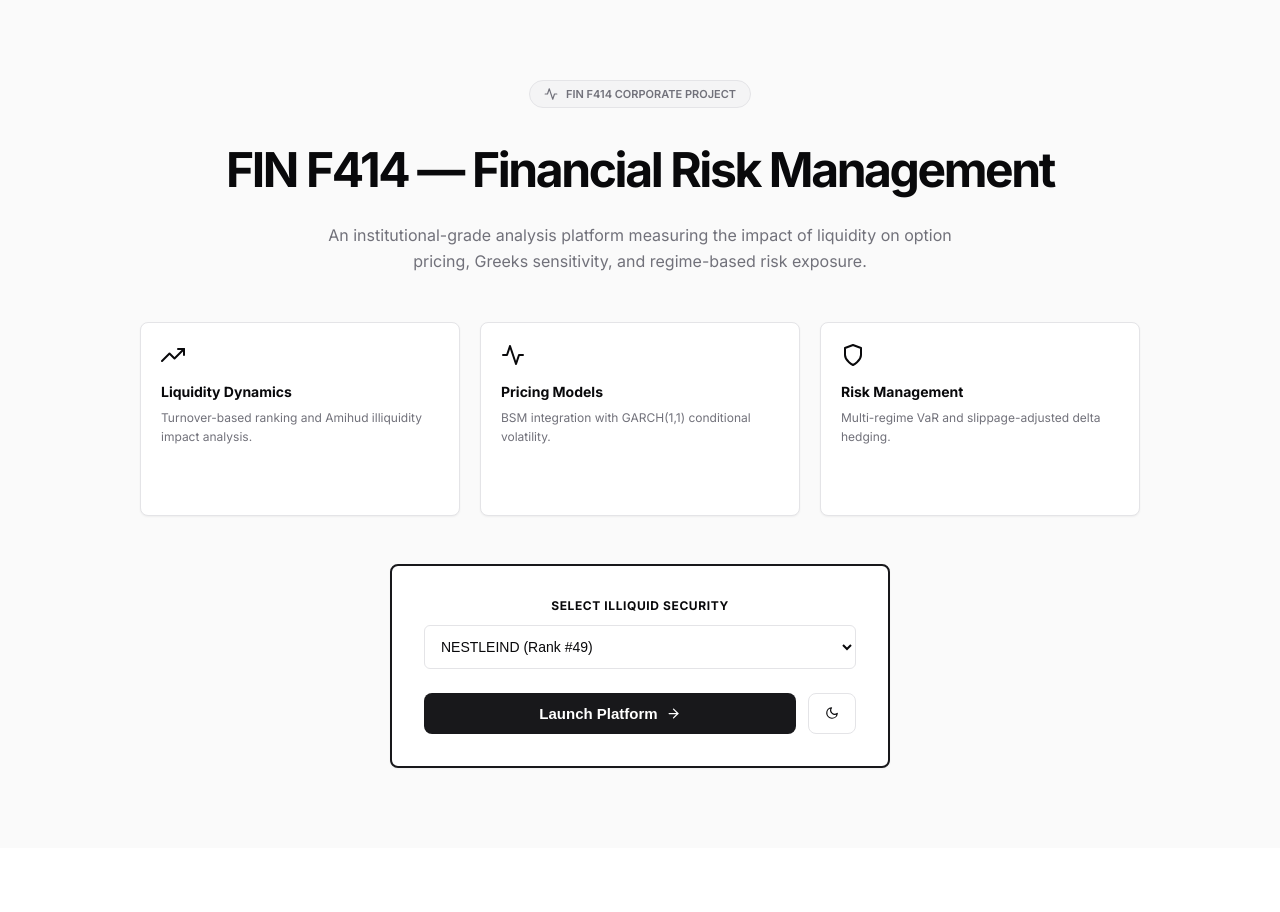
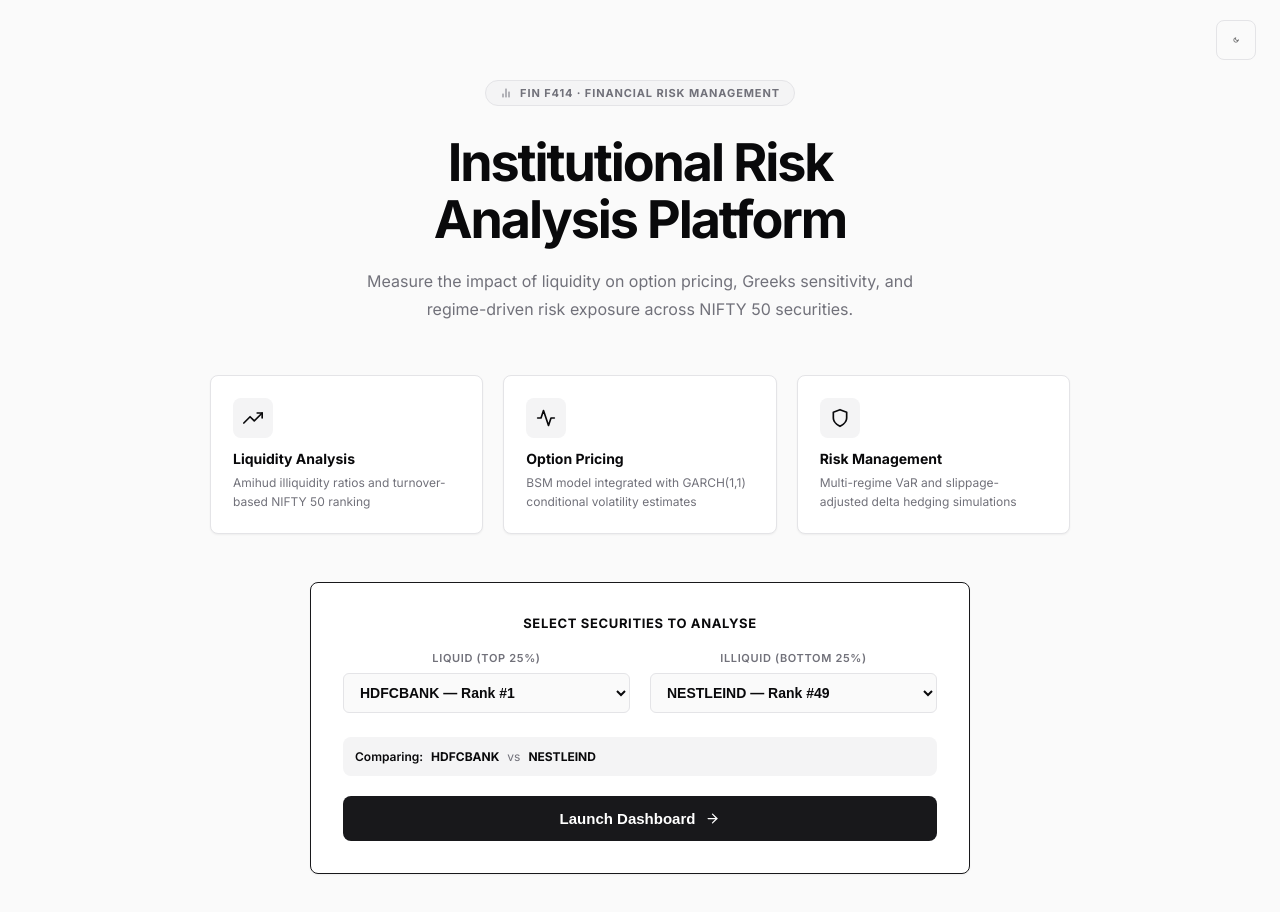
Before and after one commit to Aditya-021005/FRAM, a React app in the folder frontend/: page / in a window 1280 px wide. Shown: the top 912 px of the page. Before the commit the page ends 848 px from the top, so only its background shows below. Built offline with nearby package versions, Linux system fonts and the light colour scheme; the HTML template or start-up script is replaced by a standard one.

Commit message:
Premium landing page redesign, fix BSM chart color, dark tooltip fix, pin L/I selected rows

```diff
--- a/frontend/src/App.jsx
+++ b/frontend/src/App.jsx
@@ -1,75 +1,95 @@
 import React, { useState, useEffect } from 'react';
-import { FiSun, FiMoon, FiArrowRight, FiActivity, FiShield, FiTrendingUp } from 'react-icons/fi';
+import { FiSun, FiMoon, FiArrowRight, FiActivity, FiShield, FiTrendingUp, FiBarChart2 } from 'react-icons/fi';
 import PartA from './components/PartA';
 import PartB from './components/PartB';
 import PartC from './components/PartC';
 import PartD from './components/PartD';
-import { PROJECT_INFO, NIFTY50_RANKING, getIlliquidData } from './data';
+import { PROJECT_INFO, NIFTY50_RANKING, getIlliquidData, getLiquidData } from './data';
 
 function App() {
   const [activeTab, setActiveTab] = useState('Part A');
   const [isLanding, setIsLanding] = useState(true);
   const [isDark, setIsDark] = useState(false);
   const [illiquidTicker, setIlliquidTicker] = useState('NESTLEIND.NS');
+  const [liquidTicker, setLiquidTicker] = useState('HDFCBANK.NS');
 
   useEffect(() => {
     document.documentElement.className = isDark ? 'dark' : '';
   }, [isDark]);
 
   const illiquidStocks = NIFTY50_RANKING.filter(s => s.category === 'ILLIQUID');
+  const liquidStocks = NIFTY50_RANKING.filter(s => s.category === 'LIQUID');
   const illiquidData = getIlliquidData(illiquidTicker);
+  const liquidData = getLiquidData(liquidTicker);
 
   if (isLanding) {
     return (
-      <div className="landing fade-in">
-        <div className="slide-up" style={{ display: 'flex', gap: '8px', alignItems: 'center', background: 'var(--bg-muted)', padding: '6px 14px', borderRadius: '100px', fontSize: '11px', fontWeight: 600, color: 'var(--text-secondary)', marginBottom: '32px', border: '1px solid var(--border)' }}>
-          <FiActivity size={14} /> FIN F414 CORPORATE PROJECT
+      <div className="landing fade-in" style={{ justifyContent: 'center', gap: 0 }}>
+
+        <div style={{ position: 'absolute', top: 20, right: 24 }}>
+          <button className="btn-outline" style={{ display: 'flex', alignItems: 'center', justifyContent: 'center', width: '40px', height: '40px' }} onClick={() => setIsDark(!isDark)}>
+            {isDark ? <FiSun size={16} /> : <FiMoon size={16} />}
+          </button>
         </div>
-        <h1 className="slide-up" style={{ maxWidth: '900px', marginBottom: '24px' }}>{PROJECT_INFO.title}</h1>
-        <p className="slide-up" style={{ marginBottom: '48px' }}>
-          An institutional-grade analysis platform measuring the impact of liquidity on option pricing,
-           Greeks sensitivity, and regime-based risk exposure.
+
+        <div className="slide-up" style={{ display: 'inline-flex', gap: '8px', alignItems: 'center', background: 'var(--bg-muted)', padding: '5px 14px', borderRadius: '100px', fontSize: '11px', fontWeight: 700, color: 'var(--text-secondary)', marginBottom: '28px', border: '1px solid var(--border)', letterSpacing: '0.08em' }}>
+          <FiBarChart2 size={12} /> FIN F414 · FINANCIAL RISK MANAGEMENT
+        </div>
+
+        <h1 className="slide-up" style={{ fontSize: '52px', maxWidth: '820px', marginBottom: '20px', letterSpacing: '-0.04em', lineHeight: 1.1 }}>
+          Institutional Risk<br/>Analysis Platform
+        </h1>
+
+        <p className="slide-up" style={{ fontSize: '16px', color: 'var(--text-secondary)', maxWidth: '560px', marginBottom: '52px', lineHeight: 1.7 }}>
+          Measure the impact of liquidity on option pricing, Greeks sensitivity,
+          and regime-driven risk exposure across NIFTY 50 securities.
         </p>
 
-        <div className="grid-3 slide-up" style={{ marginBottom: '48px', textAlign: 'left' }}>
-          <div className="card" style={{ padding: '20px' }}>
-            <FiTrendingUp style={{ marginBottom: '12px' }} size={24} />
-            <h3 style={{ fontSize: '14px', marginBottom: '8px' }}>Liquidity Dynamics</h3>
-            <p style={{ fontSize: '12px', color: 'var(--text-secondary)' }}>Turnover-based ranking and Amihud illiquidity impact analysis.</p>
-          </div>
-          <div className="card" style={{ padding: '20px' }}>
-            <FiActivity style={{ marginBottom: '12px' }} size={24} />
-            <h3 style={{ fontSize: '14px', marginBottom: '8px' }}>Pricing Models</h3>
-            <p style={{ fontSize: '12px', color: 'var(--text-secondary)' }}>BSM integration with GARCH(1,1) conditional volatility.</p>
-          </div>
-          <div className="card" style={{ padding: '20px' }}>
-            <FiShield style={{ marginBottom: '12px' }} size={24} />
-            <h3 style={{ fontSize: '14px', marginBottom: '8px' }}>Risk Management</h3>
-            <p style={{ fontSize: '12px', color: 'var(--text-secondary)' }}>Multi-regime VaR and slippage-adjusted delta hedging.</p>
-          </div>
+        <div className="grid-3 slide-up" style={{ marginBottom: '48px', textAlign: 'left', maxWidth: '860px', width: '100%' }}>
+          {[
+            { icon: <FiTrendingUp size={20} />, title: 'Liquidity Analysis', desc: 'Amihud illiquidity ratios and turnover-based NIFTY 50 ranking' },
+            { icon: <FiActivity size={20} />, title: 'Option Pricing', desc: 'BSM model integrated with GARCH(1,1) conditional volatility estimates' },
+            { icon: <FiShield size={20} />, title: 'Risk Management', desc: 'Multi-regime VaR and slippage-adjusted delta hedging simulations' },
+          ].map((f, i) => (
+            <div key={i} className="card" style={{ padding: '22px', display: 'flex', flexDirection: 'column', gap: '12px' }}>
+              <div style={{ width: 40, height: 40, borderRadius: 8, background: 'var(--bg-muted)', display: 'flex', alignItems: 'center', justifyContent: 'center', color: 'var(--text-primary)' }}>
+                {f.icon}
+              </div>
+              <div>
+                <div style={{ fontWeight: 700, fontSize: '14px', marginBottom: '6px' }}>{f.title}</div>
+                <div style={{ fontSize: '12px', color: 'var(--text-secondary)', lineHeight: 1.6 }}>{f.desc}</div>
+              </div>
+            </div>
+          ))}
         </div>
 
-        <div className="card scale-in" style={{ padding: '32px', maxWidth: '500px', width: '100%', border: '2px solid var(--accent)' }}>
-          <label style={{ fontSize: '12px', fontWeight: 700, display: 'block', marginBottom: '12px', textTransform: 'uppercase', letterSpacing: '0.05em' }}>
-            Select Illiquid Security
-          </label>
-          <select
-            value={illiquidTicker}
-            onChange={(e) => setIlliquidTicker(e.target.value)}
-            style={{ width: '100%', padding: '12px', borderRadius: '6px', border: '1px solid var(--border)', background: 'var(--bg-card)', color: 'var(--text-primary)', marginBottom: '24px', fontSize: '14px', fontWeight: 500 }}
-          >
-            {illiquidStocks.map(s => (
-              <option key={s.ticker} value={s.ticker}>{s.ticker.replace('.NS', '')} (Rank #{s.rank})</option>
-            ))}
-          </select>
-          <div style={{ display: 'flex', gap: '12px' }}>
-            <button className="btn-primary" style={{ flex: 1, display: 'flex', alignItems: 'center', justifyContent: 'center', gap: '8px' }} onClick={() => setIsLanding(false)}>
-              Launch Platform <FiArrowRight />
-            </button>
-            <button className="btn-outline" style={{ display: 'flex', alignItems: 'center', justifyContent: 'center', width: '48px' }} onClick={() => setIsDark(!isDark)}>
-              {isDark ? <FiSun size={18} /> : <FiMoon size={18} />}
-            </button>
+        <div className="card scale-in" style={{ padding: '32px', maxWidth: '660px', width: '100%', border: '1.5px solid var(--accent)' }}>
+          <div style={{ fontSize: '13px', fontWeight: 700, marginBottom: '20px', letterSpacing: '0.05em', textTransform: 'uppercase' }}>Select Securities to Analyse</div>
+          <div style={{ display: 'grid', gridTemplateColumns: '1fr 1fr', gap: '20px', marginBottom: '24px' }}>
+            <div>
+              <label style={{ fontSize: '11px', fontWeight: 600, display: 'block', marginBottom: '8px', textTransform: 'uppercase', letterSpacing: '0.06em', color: 'var(--text-secondary)' }}>Liquid (Top 25%)</label>
+              <select value={liquidTicker} onChange={(e) => setLiquidTicker(e.target.value)}
+                style={{ width: '100%', padding: '10px 12px', borderRadius: '6px', border: '1px solid var(--border)', background: 'var(--bg-secondary)', color: 'var(--text-primary)', fontSize: '14px', fontWeight: 600, cursor: 'pointer' }}>
+                {liquidStocks.map(s => <option key={s.ticker} value={s.ticker}>{s.ticker.replace('.NS', '')} — Rank #{s.rank}</option>)}
+              </select>
+            </div>
+            <div>
+              <label style={{ fontSize: '11px', fontWeight: 600, display: 'block', marginBottom: '8px', textTransform: 'uppercase', letterSpacing: '0.06em', color: 'var(--text-secondary)' }}>Illiquid (Bottom 25%)</label>
+              <select value={illiquidTicker} onChange={(e) => setIlliquidTicker(e.target.value)}
+                style={{ width: '100%', padding: '10px 12px', borderRadius: '6px', border: '1px solid var(--border)', background: 'var(--bg-secondary)', color: 'var(--text-primary)', fontSize: '14px', fontWeight: 600, cursor: 'pointer' }}>
+                {illiquidStocks.map(s => <option key={s.ticker} value={s.ticker}>{s.ticker.replace('.NS', '')} — Rank #{s.rank}</option>)}
+              </select>
+            </div>
           </div>
+          <div style={{ display: 'flex', gap: '8px', padding: '12px', background: 'var(--bg-muted)', borderRadius: '8px', marginBottom: '20px', fontSize: '12px', color: 'var(--text-secondary)' }}>
+            <span style={{ fontWeight: 600, color: 'var(--text-primary)' }}>Comparing:</span>
+            <span style={{ fontWeight: 700, color: 'var(--text-primary)' }}>{liquidTicker.replace('.NS', '')}</span>
+            <span>vs</span>
+            <span style={{ fontWeight: 700, color: 'var(--text-primary)' }}>{illiquidTicker.replace('.NS', '')}</span>
+          </div>
+          <button className="btn-primary" style={{ width: '100%', display: 'flex', alignItems: 'center', justifyContent: 'center', gap: '10px', padding: '14px', fontSize: '15px' }} onClick={() => setIsLanding(false)}>
+            Launch Dashboard <FiArrowRight />
+          </button>
         </div>
       </div>
     );
@@ -80,28 +100,21 @@ function App() {
       <header className="header">
         <div className="header-content">
           <div style={{ display: 'flex', alignItems: 'center', gap: '20px' }}>
-            <div style={{ fontWeight: 800, fontSize: '20px', cursor: 'pointer', letterSpacing: '-0.05em' }} onClick={() => setIsLanding(true)}>FRAM</div>
+            <div style={{ fontWeight: 800, fontSize: '18px', cursor: 'pointer', letterSpacing: '-0.05em' }} onClick={() => setIsLanding(true)}>FRAM</div>
             <nav className="nav-tabs">
               {['Part A', 'Part B', 'Part C', 'Part D'].map((tab) => (
-                <button
-                  key={tab}
-                  className={`nav-tab ${activeTab === tab ? 'active' : ''}`}
-                  onClick={() => setActiveTab(tab)}
-                >
-                  {tab}
-                </button>
+                <button key={tab} className={`nav-tab ${activeTab === tab ? 'active' : ''}`} onClick={() => setActiveTab(tab)}>{tab}</button>
               ))}
             </nav>
           </div>
-          <div style={{ display: 'flex', gap: '12px', alignItems: 'center' }}>
-            <select
-              value={illiquidTicker}
-              onChange={(e) => setIlliquidTicker(e.target.value)}
-              style={{ padding: '6px 12px', borderRadius: '4px', border: '1px solid var(--border)', background: 'var(--bg-muted)', color: 'var(--text-primary)', fontSize: '12px', fontWeight: 600 }}
-            >
-              {illiquidStocks.map(s => (
-                <option key={s.ticker} value={s.ticker}>{s.ticker.replace('.NS', '')}</option>
-              ))}
+          <div style={{ display: 'flex', gap: '8px', alignItems: 'center' }}>
+            <select value={liquidTicker} onChange={(e) => setLiquidTicker(e.target.value)}
+              style={{ padding: '6px 10px', borderRadius: '4px', border: '1px solid var(--border)', background: 'var(--bg-muted)', color: 'var(--text-primary)', fontSize: '12px', fontWeight: 600 }}>
+              {liquidStocks.map(s => <option key={s.ticker} value={s.ticker}>{s.ticker.replace('.NS', '')}</option>)}
+            </select>
+            <select value={illiquidTicker} onChange={(e) => setIlliquidTicker(e.target.value)}
+              style={{ padding: '6px 10px', borderRadius: '4px', border: '1px solid var(--border)', background: 'var(--bg-muted)', color: 'var(--text-primary)', fontSize: '12px', fontWeight: 600 }}>
+              {illiquidStocks.map(s => <option key={s.ticker} value={s.ticker}>{s.ticker.replace('.NS', '')}</option>)}
             </select>
             <button className="btn-outline" style={{ padding: '6px 10px' }} onClick={() => setIsDark(!isDark)}>
               {isDark ? <FiSun size={14} /> : <FiMoon size={14} />}
@@ -111,10 +124,10 @@ function App() {
       </header>
 
       <main className="main-content">
-        {activeTab === 'Part A' && <PartA illiquid={illiquidData} />}
-        {activeTab === 'Part B' && <PartB illiquid={illiquidData} />}
-        {activeTab === 'Part C' && <PartC illiquid={illiquidData} />}
-        {activeTab === 'Part D' && <PartD illiquid={illiquidData} />}
+        {activeTab === 'Part A' && <PartA illiquid={illiquidData} liquid={liquidData} />}
+        {activeTab === 'Part B' && <PartB illiquid={illiquidData} liquid={liquidData} />}
+        {activeTab === 'Part C' && <PartC illiquid={illiquidData} liquid={liquidData} />}
+        {activeTab === 'Part D' && <PartD illiquid={illiquidData} liquid={liquidData} />}
       </main>
     </div>
   );
--- a/frontend/src/components/PartA.jsx
+++ b/frontend/src/components/PartA.jsx
@@ -1,13 +1,13 @@
 import { BarChart, Bar, XAxis, YAxis, Tooltip, ResponsiveContainer, CartesianGrid, Cell, LineChart, Line } from 'recharts';
-import { NIFTY50_RANKING, RETURNS_DATA, LIQUID_DATA, getIlliquidData } from '../data';
+import { NIFTY50_RANKING, RETURNS_DATA, getIlliquidData, getLiquidData } from '../data';
 
 const CustomTooltip = ({ active, payload, label }) => {
   if (!active || !payload?.length) return null;
   return (
-    <div style={{ background: 'var(--bg-card)', border: '1px solid var(--border)', borderRadius: 4, padding: '8px 12px', fontSize: 12, boxShadow: 'var(--shadow-sm)' }}>
-      <p style={{ fontWeight: 600, marginBottom: 4 }}>{label}</p>
+    <div style={{ background: 'var(--tooltip-bg)', border: '1px solid var(--border)', borderRadius: 4, padding: '8px 12px', fontSize: 12 }}>
+      <p style={{ fontWeight: 600, marginBottom: 4, color: 'var(--tooltip-text)' }}>{label}</p>
       {payload.map((p, i) => (
-        <p key={i} style={{ color: p.color, marginBottom: 2 }}>{p.name}: {typeof p.value === 'number' ? p.value.toFixed(2) : p.value}</p>
+        <p key={i} style={{ color: 'var(--tooltip-sub)', marginBottom: 2 }}>{p.name}: {typeof p.value === 'number' ? p.value.toFixed(2) : p.value}</p>
       ))}
     </div>
   );
@@ -19,23 +19,22 @@ const barColors = (category) => {
   return 'var(--chart-3)';
 };
 
-export default function PartA({ illiquid }) {
-  const top7 = NIFTY50_RANKING.slice(0, 7);
-  const bottom3 = NIFTY50_RANKING.slice(-3);
-  const chartData = [...top7, ...bottom3].map(d => ({
+export default function PartA({ illiquid, liquid }) {
+  const liqStocks = NIFTY50_RANKING.filter(s => s.category === 'LIQUID');
+  const illiquidStocks = NIFTY50_RANKING.filter(s => s.category === 'ILLIQUID');
+  const chartData = [...liqStocks, ...illiquidStocks.slice(-3)].map(d => ({
     name: d.ticker.replace('.NS', ''),
     turnover: d.turnover,
     category: d.category,
   }));
 
-  const liq = LIQUID_DATA;
-  const illiquidStocks = NIFTY50_RANKING.filter(s => s.category === 'ILLIQUID');
+  const liq = liquid;
 
   return (
     <div className="slide-up fade-in">
       <div className="section-header">
         <h2 className="section-title">Stock Selection & Liquidity</h2>
-        <p className="section-subtitle">NIFTY 50 ranking by turnover. Comparing {liq.ticker} vs {illiquid.ticker}.</p>
+        <p className="section-subtitle">NIFTY 50 ranking by turnover. Comparing <strong>{liq.ticker}</strong> (Liquid) vs <strong>{illiquid.ticker}</strong> (Illiquid).</p>
       </div>
 
       <div className="grid-4" style={{ marginBottom: 32 }}>
@@ -104,7 +103,13 @@ export default function PartA({ illiquid }) {
       </div>
 
       <div className="table-container" style={{ marginTop: 32 }}>
-        <div style={{ padding: '16px 20px', borderBottom: '1px solid var(--border)', fontWeight: 600, fontSize: '14px' }}>NIFTY 50 Liquidity & Risk Comparison</div>
+        <div style={{ padding: '16px 20px', borderBottom: '1px solid var(--border)', fontWeight: 600, fontSize: '14px', display: 'flex', justifyContent: 'space-between', alignItems: 'center' }}>
+          NIFTY 50 Liquidity & Risk Comparison
+          <div style={{ display: 'flex', gap: '8px', fontSize: '12px', fontWeight: 400, color: 'var(--text-secondary)' }}>
+            <span style={{ background: 'var(--accent)', color: 'var(--accent-fg)', padding: '2px 8px', borderRadius: '4px', fontWeight: 600 }}>L</span> Liquid Selected &nbsp;
+            <span style={{ background: 'var(--bg-muted)', color: 'var(--text-primary)', padding: '2px 8px', borderRadius: '4px', border: '1px solid var(--border)', fontWeight: 600 }}>I</span> Illiquid Selected
+          </div>
+        </div>
         <table style={{ minWidth: '800px' }}>
           <thead>
             <tr>
@@ -116,21 +121,52 @@ export default function PartA({ illiquid }) {
             </tr>
           </thead>
           <tbody>
-            <tr style={{ background: 'var(--bg-secondary)', fontWeight: 600 }}>
-              <td>{liq.ticker} <span className="tag">Liquid</span></td>
-              <td>{liq.stats.meanReturn.toFixed(4)}%</td>
-              <td>{liq.stats.stdReturn.toFixed(2)}%</td>
-              <td>₹{liq.stats.avgTurnover}</td>
-              <td>{liq.stats.avgAmihud.toFixed(4)}</td>
+            <tr style={{ background: 'var(--accent)', color: 'var(--accent-fg)' }}>
+              <td style={{ display: 'flex', alignItems: 'center', gap: '10px' }}>
+                <span style={{ background: 'var(--accent-fg)', color: 'var(--accent)', fontSize: '10px', fontWeight: 800, padding: '2px 7px', borderRadius: '4px' }}>L</span>
+                {liquid.ticker}
+              </td>
+              <td>{liquid.stats.meanReturn.toFixed(4)}%</td>
+              <td>{liquid.stats.stdReturn.toFixed(2)}%</td>
+              <td>₹{liquid.stats.avgTurnover.toFixed(2)}</td>
+              <td>{liquid.stats.avgAmihud.toFixed(4)}</td>
             </tr>
+            <tr style={{ borderBottom: '2px solid var(--border)' }}>
+              <td style={{ display: 'flex', alignItems: 'center', gap: '10px' }}>
+                <span style={{ background: 'var(--bg-muted)', color: 'var(--text-primary)', fontSize: '10px', fontWeight: 800, padding: '2px 7px', borderRadius: '4px', border: '1px solid var(--border)' }}>I</span>
+                {illiquid.ticker}
+              </td>
+              <td>{illiquid.stats.meanReturn.toFixed(4)}%</td>
+              <td>{illiquid.stats.stdReturn.toFixed(2)}%</td>
+              <td>₹{illiquidStocks.find(s => s.ticker === illiquid.ticker)?.turnover.toFixed(2)}</td>
+              <td>{illiquid.stats.avgAmihud.toFixed(4)}</td>
+            </tr>
+            {liqStocks.map(s => {
+              const data = getLiquidData(s.ticker);
+              const isSelected = s.ticker === liquid.ticker;
+              if (isSelected) return null;
+              return (
+                <tr key={s.ticker}>
+                  <td style={{ display: 'flex', alignItems: 'center', gap: '10px' }}>
+                    <span style={{ color: 'var(--text-secondary)', fontSize: '10px', fontWeight: 700, padding: '2px 7px' }}>L</span>
+                    {s.ticker}
+                  </td>
+                  <td>{data.stats.meanReturn.toFixed(4)}%</td>
+                  <td>{data.stats.stdReturn.toFixed(2)}%</td>
+                  <td>₹{s.turnover.toFixed(2)}</td>
+                  <td>{data.stats.avgAmihud.toFixed(4)}</td>
+                </tr>
+              );
+            })}
             {illiquidStocks.map(s => {
               const data = getIlliquidData(s.ticker);
               const isSelected = s.ticker === illiquid.ticker;
+              if (isSelected) return null;
               return (
                 <tr key={s.ticker}>
-                  <td style={{ display: 'flex', alignItems: 'center', gap: '12px' }}>
+                  <td style={{ display: 'flex', alignItems: 'center', gap: '10px' }}>
+                    <span style={{ color: 'var(--text-secondary)', fontSize: '10px', fontWeight: 700, padding: '2px 7px' }}>I</span>
                     {s.ticker}
-                    {isSelected && <span className="tag" style={{ background: 'var(--bg-primary)', color: 'var(--text-primary)', border: 'none', padding: '2px 8px' }}>Selected</span>}
                   </td>
                   <td>{data.stats.meanReturn.toFixed(4)}%</td>
                   <td>{data.stats.stdReturn.toFixed(2)}%</td>
--- a/frontend/src/components/PartC.jsx
+++ b/frontend/src/components/PartC.jsx
@@ -1,6 +1,6 @@
 import { LIQUID_DATA, NIFTY50_RANKING, getIlliquidData } from '../data';
 
-export default function PartC({ illiquid }) {
+export default function PartC({ illiquid, liquid }) {
   const illiquidStocks = NIFTY50_RANKING.filter(s => s.category === 'ILLIQUID');
   const mockPremium = illiquid.ticker.includes('NESTLE') ? 42150 : 32870;
 
--- a/frontend/src/index.css
+++ b/frontend/src/index.css
@@ -15,8 +15,11 @@
   --radius: 8px;
   --chart-1: #09090b;
   --chart-2: #71717a;
-  --chart-3: #e4e4e7;
+  --chart-3: #b0b0b8;
   --chart-grid: #e4e4e7;
+  --tooltip-bg: #ffffff;
+  --tooltip-text: #09090b;
+  --tooltip-sub: #71717a;
 }
 
 .dark {
@@ -31,8 +34,11 @@
   --accent-fg: #09090b;
   --chart-1: #ffffff;
   --chart-2: #a1a1aa;
-  --chart-3: #27272a;
+  --chart-3: #505060;
   --chart-grid: #27272a;
+  --tooltip-bg: #18181b;
+  --tooltip-text: #fafafa;
+  --tooltip-sub: #a1a1aa;
 }
 
 body { font-family: 'Inter', sans-serif; background: var(--bg-primary); color: var(--text-primary); transition: background 0.2s; -webkit-font-smoothing: antialiased; }
```
Also changed, not shown: frontend/src/components/PartB.jsx (+21 -14 lines), frontend/src/components/PartD.jsx (+16 -9 lines), frontend/src/data.js (+36 -2 lines).
